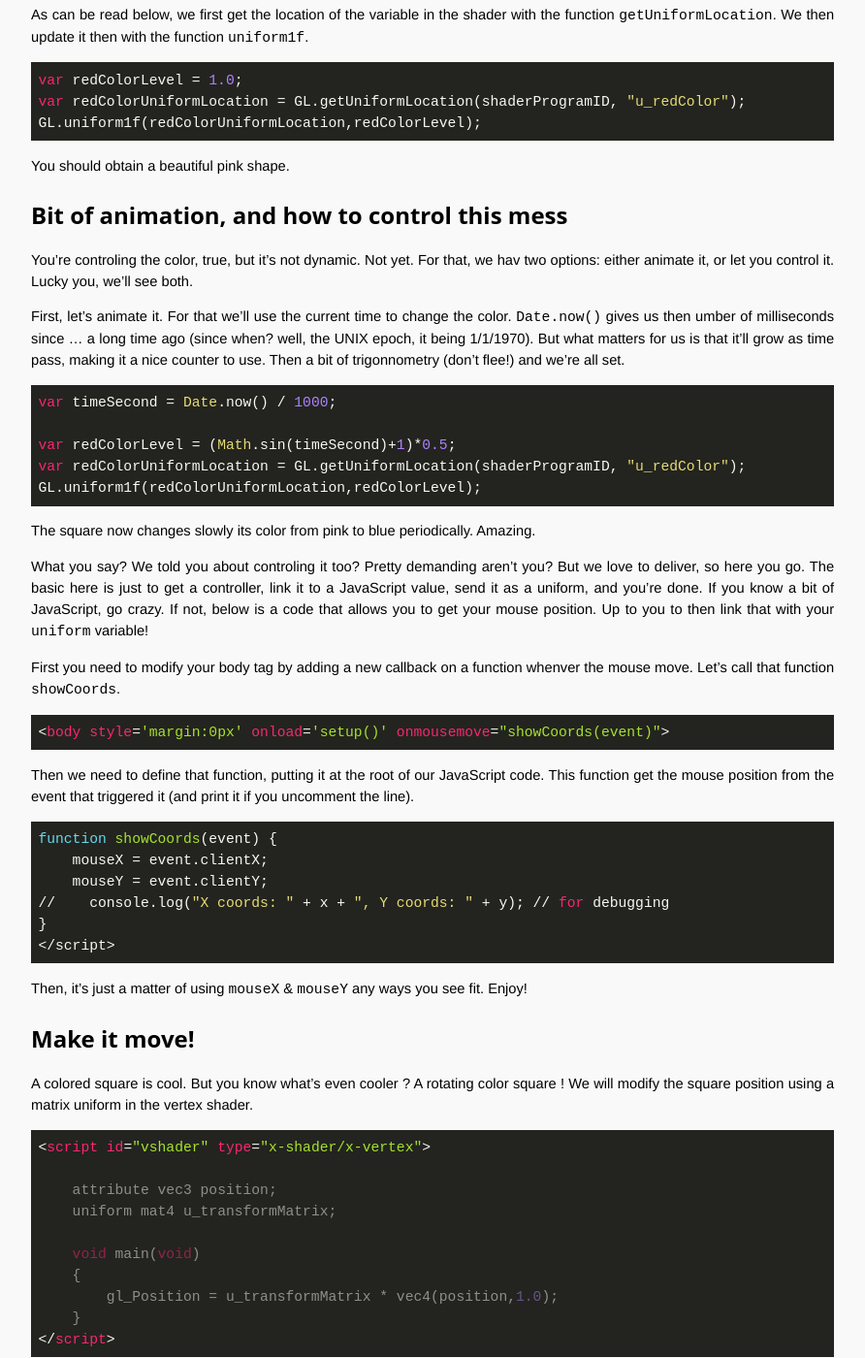
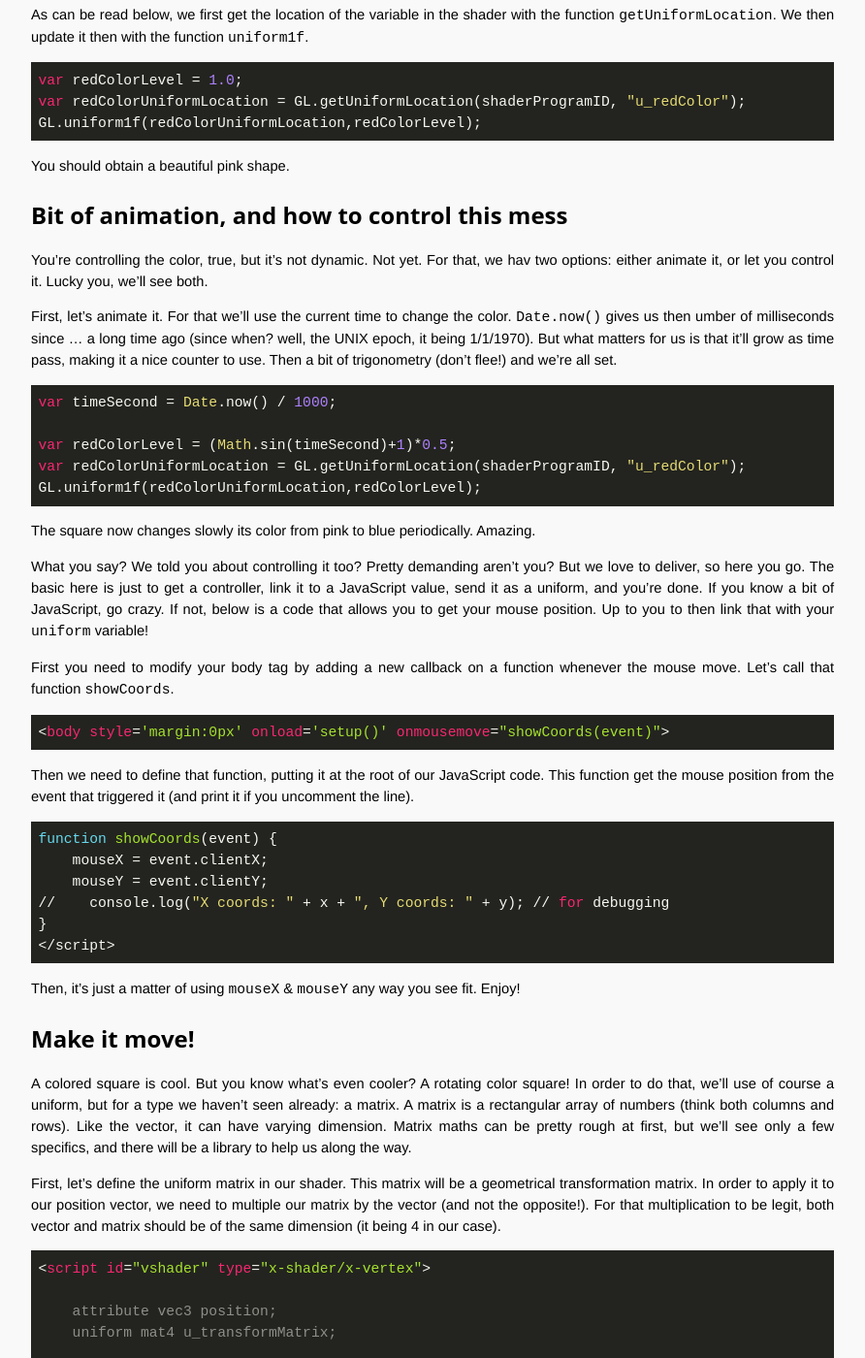
Before and after one commit to OpenTechSchool-Brussels/intro-to-webGL-and-shaders, a Jekyll site: the page built from log4_animate-shape.md, in a window 1280 px wide and 1400 px high, scrolled down 767 px. Shown: the whole window at 97% size, without its empty margins (324-1216 px from the left). Built offline with Jekyll 4.4.1, drawn with Linux system fonts in a browser that asks for light colours; some of the changed text lies outside the part shown.

Commit message:
Update log4_animate-shape.md

```diff
--- a/log4_animate-shape.md
+++ b/log4_animate-shape.md
@@ -7,7 +7,7 @@
 
 ## On getting some control over those damn shaders
 
-In order to animate your shape, you'll need to use some time value to synchronise too. Unfortunately, we don't have that in shaders thelmselves, so how can we still do that? Well, you remeber we shared some position value to our shader right? Time to send other kind of stuff. For that, we will use uniforms, they are variables of which value is constant for every vertex or fragment but defined in your JavaScript code (so on your CPU). Let's use that to change the position and the colors of our shape.
+In order to animate your shape, you'll need to use some time value to synchronize too. Unfortunately, we don't have that in shaders themselves, so how can we still do that? Well, you remember we shared some position value to our shader right? Time to send other kind of stuff. For that, we will use uniforms, they are variables of which value is constant for every vertex or fragment but defined in your JavaScript code (so on your CPU). Let's use that to change the position and the colors of our shape.
 
 Let's control the red color component with a uniform. In our fragment shader, we will just need to define a new variable, with the `uniform` type qualifier.
 
@@ -40,9 +40,9 @@
 
 ## Bit of animation, and how to control this mess
 
-You're controling the color, true, but it's not dynamic. Not yet. For that, we hav two options: either animate it, or let you control it. Lucky you, we'll see both.
+You're controlling the color, true, but it's not dynamic. Not yet. For that, we hav two options: either animate it, or let you control it. Lucky you, we'll see both.
 
-First, let's animate it. For that we'll use the current time to change the color. `Date.now()` gives us then umber of milliseconds since ... a long time ago (since when? well, the UNIX epoch, it being 1/1/1970). But what matters for us is that it'll grow as time pass, making it a nice counter to use. Then a bit of trigonnometry (don't flee!) and we're all set.
+First, let's animate it. For that we'll use the current time to change the color. `Date.now()` gives us then umber of milliseconds since ... a long time ago (since when? well, the UNIX epoch, it being 1/1/1970). But what matters for us is that it'll grow as time pass, making it a nice counter to use. Then a bit of trigonometry (don't flee!) and we're all set.
 
 
 ~~~ html
@@ -55,9 +55,9 @@
 
 The square now changes slowly its color from pink to blue periodically. Amazing.
 
-What you say? We told you about controling it too? Pretty demanding aren't you? But we love to deliver, so here you go. The basic here is just to get a controller, link it to a JavaScript value, send it as a uniform, and you're done. If you know a bit of JavaScript, go crazy. If not, below is a code that allows you to get your mouse position. Up to you to then link that with your `uniform` variable!
+What you say? We told you about controlling it too? Pretty demanding aren't you? But we love to deliver, so here you go. The basic here is just to get a controller, link it to a JavaScript value, send it as a uniform, and you're done. If you know a bit of JavaScript, go crazy. If not, below is a code that allows you to get your mouse position. Up to you to then link that with your `uniform` variable!
 
-First you need to modify your body tag by adding a new callback on a function whenver the mouse move. Let's call that function `showCoords`.
+First you need to modify your body tag by adding a new callback on a function whenever the mouse move. Let's call that function `showCoords`.
 
 ~~~ HTML
 <body style='margin:0px' onload='setup()' onmousemove="showCoords(event)">
@@ -74,13 +74,13 @@
 </script>
 ~~~
 
-Then, it's just a matter of using `mouseX` & `mouseY` any ways you see fit. Enjoy!
-
+Then, it's just a matter of using `mouseX` & `mouseY` any way you see fit. Enjoy!
 
 ## Make it move!
 
-A colored square is cool. But you know what's even cooler ? A rotating color square !
-We will modify the square position using a matrix uniform in the vertex shader.
+A colored square is cool. But you know what's even cooler? A rotating color square! In order to do that, we'll use of course a uniform, but for a type we haven't seen already: a matrix. A matrix is a rectangular array of numbers (think both columns and rows). Like the vector, it can have varying dimension. Matrix maths can be pretty rough at first, but we'll see only a few specifics, and there will be a library to help us along the way.
+
+First, let's define the uniform matrix in our shader. This matrix will be a geometrical transformation matrix. In order to apply it to our position vector, we need to multiple our matrix by the vector (and not the opposite!). For that multiplication to be legit, both vector and matrix should be of the same dimension (it being 4 in our case).
 
 ~~~ html
 <script id="vshader" type="x-shader/x-vertex">
@@ -95,24 +95,23 @@
 </script>
 ~~~
 
-The position (x,y,z,w) is now multiplied by a 4x4 matrix. This allow almost any kind of scale and rotation operations on the positions. What does this matrix contain?
-Let define it in our javascript code :
+Our position vector (x,y,z,w) is now multiplied by a 4x4 matrix. Geometrically speaking, this allows almost any kind of scale, rotation and translation. Let's now define the matrix in our JavaScript code. While doing it by hand could be fun (spoiler alert: it's not), we'll use a library ([J3DIMath](https://github.com/KhronosGroup/WebGL/blob/master/sdk/demos/webkit/resources/J3DIMath.js)) to abstract the heavy lifting as shown in the code below.
 
 ~~~ JavaScript
-var angle = timeSecond*10;
+var angle = Date.now()/1000;
+
 // create a new identity matrix
 var transformMatrix = new J3DIMatrix4()
+
 // add rotation around x,y,z
-transformMatrix.rotate(angle,angle*0.3+30,0);
+transformMatrix.rotate(angle, angle*0.3+30, 0);
+
+// Deal with the uniform variable
 var transformMatrixLocation = GL.getUniformLocation(shaderProgramID, "u_transformMatrix");
-// send the matrix to the vertex shader uniform
 GL.uniformMatrix4fv(transformMatrixLocation,false,transformMatrix.getAsFloat32Array());
 ~~~
 
-We use the library J3DIMath here to get a matrix containing rotation around 3 axes (x,y,z).
-The uniform is then updated using the OpenGL function uniformMatrix4fv.
-
-
+So, we used J3DIMath here to create a matrix representing a rotation. If you want to know what other transform you can do, you can check it [here](https://github.com/KhronosGroup/WebGL/blob/master/sdk/demos/webkit/resources/J3DIMath.js).
 
 
 ## Send additional vertex informations : colors
```
Also changed, not shown: other parts of log4_animate-shape.md (+1 -1 lines).
